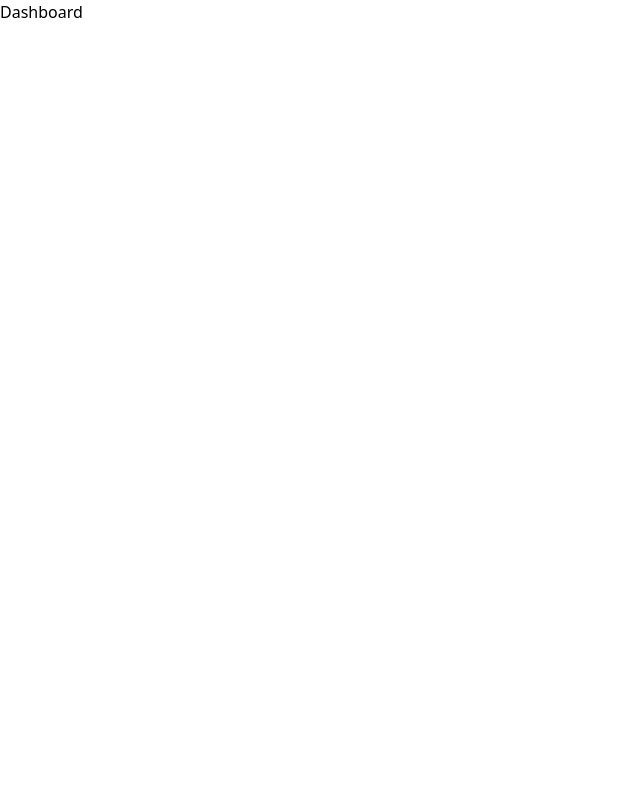
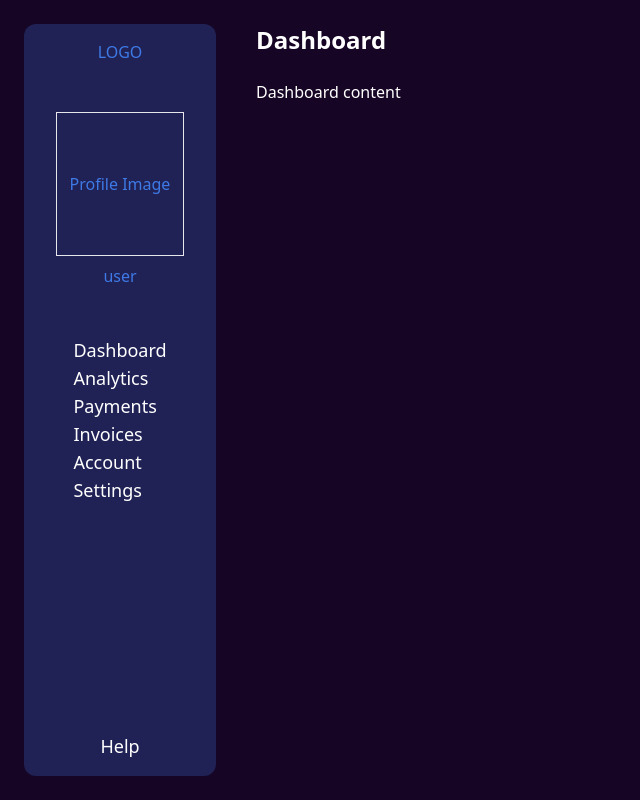
Before and after one commit to Hack-Weekly/lavender-snake-banking, a React (Vite) app in the folder frontend/: page /dashboard in a window 1280 px wide. Shown: the whole page, without its empty margins (0-640 px from the left). Built offline with nearby package versions, Linux system fonts and the light colour scheme.

Commit message:
add dashboard layout

```diff
--- a/frontend/package.json
+++ b/frontend/package.json
@@ -10,6 +10,7 @@
     "preview": "vite preview"
   },
   "dependencies": {
+    "lucide-react": "^0.289.0",
     "react": "^18.2.0",
     "react-dom": "^18.2.0",
     "react-router-dom": "^6.17.0"
--- a/frontend/src/App.jsx
+++ b/frontend/src/App.jsx
@@ -7,6 +7,7 @@ import Dashboard from "./components/Dashboard.jsx";
 import Deposits from "./components/Deposits.jsx";
 import AuthContextProvider from "./context/AuthContext.jsx";
 import RootLayout from "./components/layouts/RootLayout.jsx";
+import DashboardLayout from "./components/layouts/DashboardLayout.jsx";
 // import ProtectedRoutes from "./utils/ProtectedRoutes.jsx";
 
 function App() {
@@ -21,9 +22,11 @@ function App() {
               <Route path="/signin" element={<Signin />} />
             </Route>
             {/* <Route element={<ProtectedRoutes />}> */}
-            <Route path="/dashboard" element={<Dashboard />} />
-            <Route path="/payments" element={<Payments />} />
-            <Route path="/deposits" element={<Deposits />} />
+            <Route element={<DashboardLayout />}>
+              <Route path="/dashboard" element={<Dashboard />} />
+              <Route path="/payments" element={<Payments />} />
+              <Route path="/deposits" element={<Deposits />} />
+            </Route>
             {/* </Route> */}
           </Routes>
         </AuthContextProvider>
--- a/frontend/src/components/Dashboard.jsx
+++ b/frontend/src/components/Dashboard.jsx
@@ -1,7 +1,7 @@
 const Dashboard = () => {
   return (
     <div>
-      <p>Dashboard</p>
+      <p>Dashboard content</p>
     </div>
   );
 };
--- a/frontend/src/components/layouts/DashboardLayout.jsx
+++ b/frontend/src/components/layouts/DashboardLayout.jsx
@@ -0,0 +1,37 @@
+import { Outlet } from "react-router-dom";
+
+const DashboardLayout = () => {
+  return (
+    <div className="min-h-[100vh] p-6 bg-darkest flex">
+      <div className="max-h-[100vh] w-48 flex flex-col p-4 bg-accent/25 text-accent rounded-xl">
+        <div className="text-center">LOGO</div>
+        <div className="h-36 flex items-center justify-center border mx-4 mt-12 mb-2">
+          Profile Image
+        </div>
+        <div className="text-center">user</div>
+        <nav className="mt-12 flex flex-col items-center flex-auto">
+          <ul className="flex flex-col items-start text-lg text-lightest">
+            <li>Dashboard</li>
+            <li>Analytics</li>
+            <li>Payments</li>
+            <li>Invoices</li>
+            <li>Account</li>
+            <li>Settings</li>
+          </ul>
+
+          <ul className="text-lg text-lightest mt-auto">
+            <li>Help</li>
+          </ul>
+        </nav>
+      </div>
+      <div className="ml-10 text-lightest flex-auto">
+        <header className="mb-6 font-semibold text-2xl">Dashboard</header>
+        <main className="">
+          <Outlet />
+        </main>
+      </div>
+    </div>
+  );
+};
+
+export default DashboardLayout;
--- a/frontend/tailwind.config.js
+++ b/frontend/tailwind.config.js
@@ -2,7 +2,16 @@
 export default {
   content: ["./index.html", "./src/**/*.{js,ts,jsx,tsx}"],
   theme: {
-    extend: {},
+    extend: {
+      colors: {
+        darkest: "#160524",
+        dark: "#4A00C5",
+        accent: "#3E79E5",
+        grey: "#5B5B5B",
+        light: "#D3E1F5",
+        lightest: "#FFFFFF",
+      },
+    },
   },
   plugins: [],
 };
```
Also changed, not shown: 1 other file (tests, documents, lock files or other folders).
